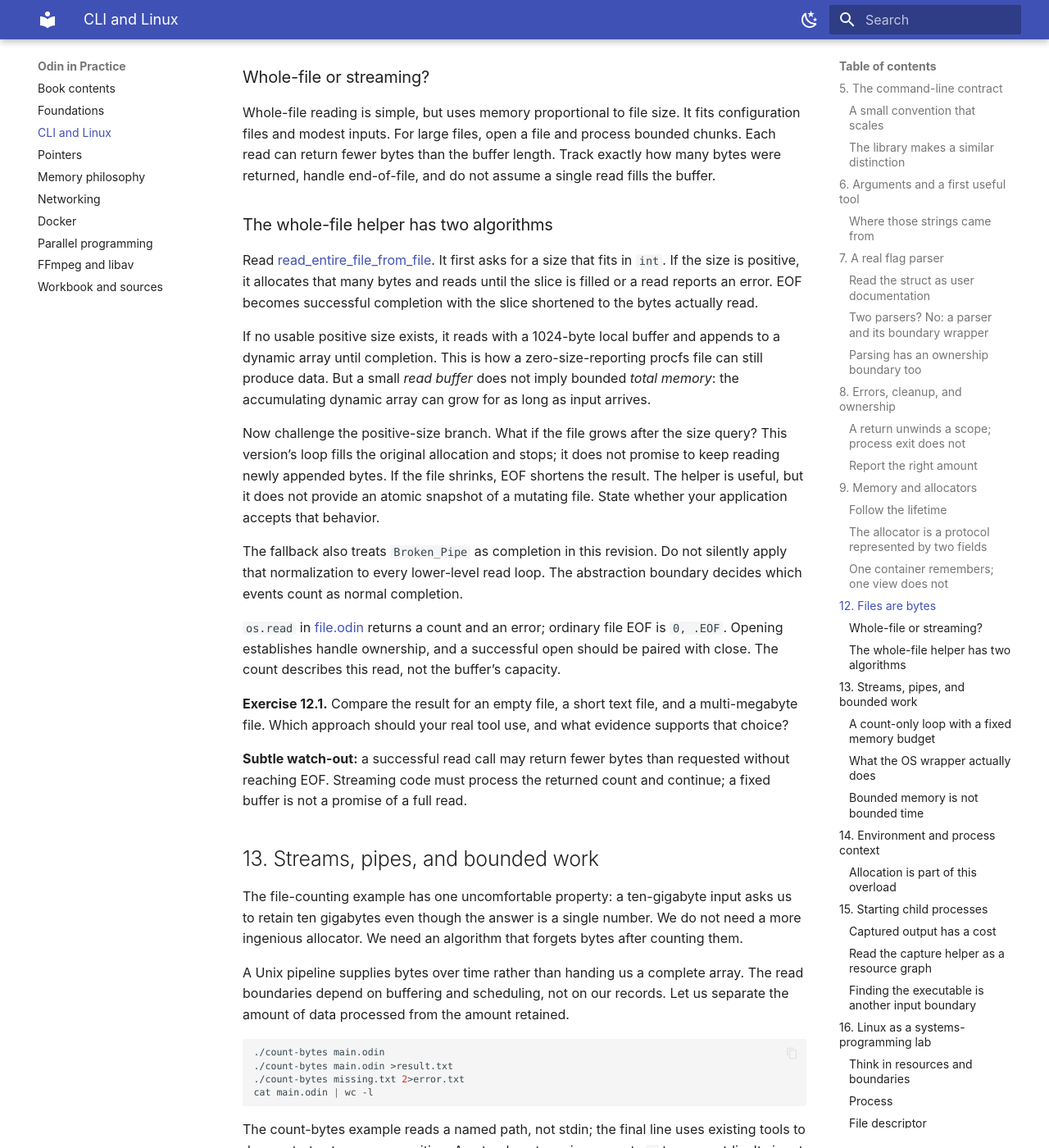
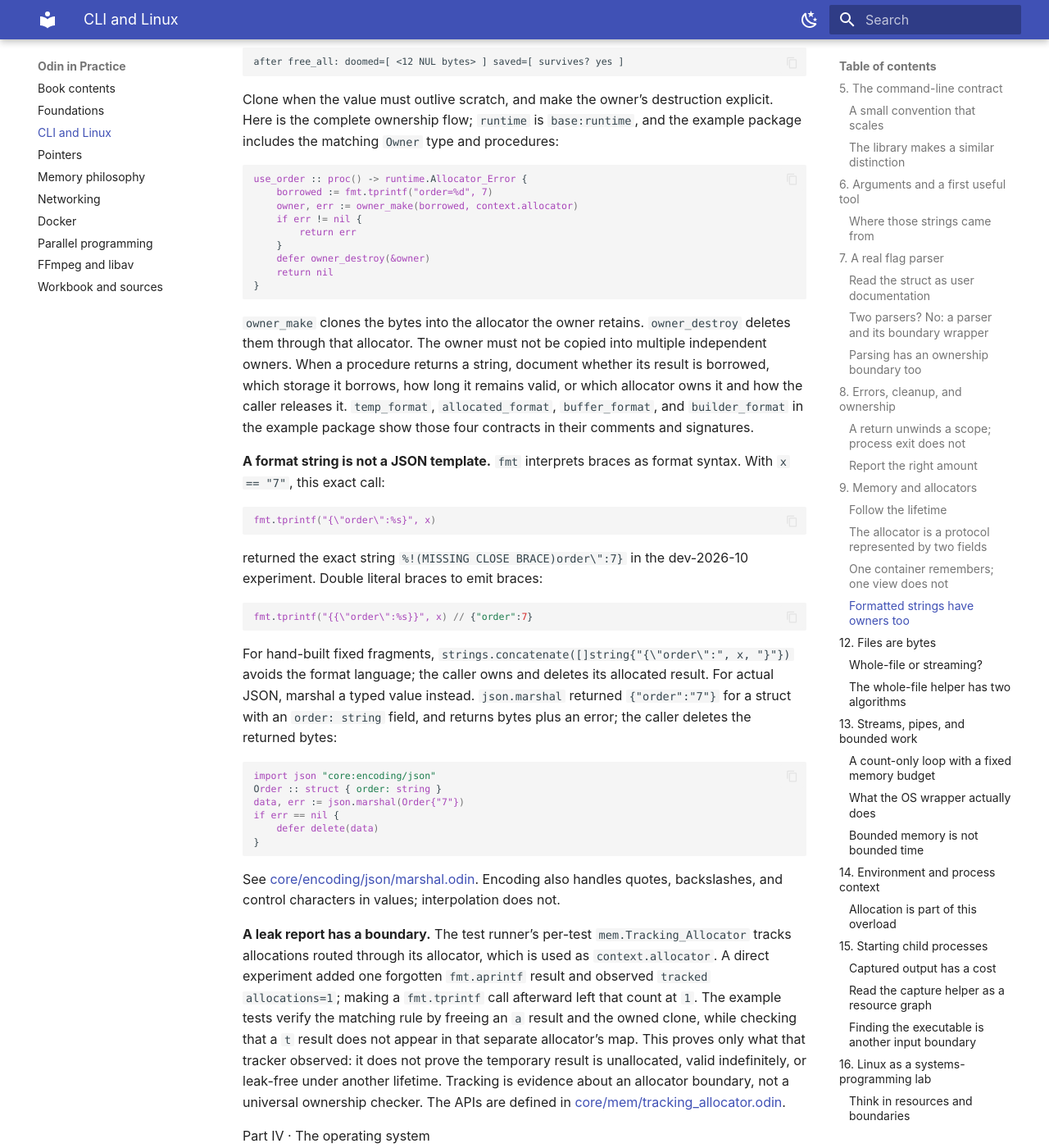
Before and after one commit to weima/odin-in-practice, an MkDocs documentation site: the page built from docs/chapters/cli-linux.md, in a window 1280 px wide and 1400 px high, scrolled down 10665 px. Shown: the whole window at 82% size. Built offline with MkDocs 1.6.1 and Material for MkDocs 9.7.7, drawn with Linux system fonts in a browser that asks for light colours; some of the changed text lies outside the part shown.

Commit message:
docs(cli): explain who owns a formatted string
Chapter 9 gains a subsection on the fmt printf families (t borrows temporary storage, a returns caller-owned memory, b views a buffer, sb uses a builder), on cloning a temporary result into an owner, on fmt treating { as format syntax (so a JSON template needs {{ or a different tool), and on what a tracking allocator does and does not prove. It states plainly that deleting a tprintf result is undefined behaviour even though a small experiment survived it. docs/examples/09-ownership-traps holds the tested ownership patterns.

````diff
--- a/docs/chapters/cli-linux.md
+++ b/docs/chapters/cli-linux.md
@@ -286,6 +286,82 @@ The scope-local context makes a cross-cutting choice available to nested Odin ca
 **Exercise 9.1.** Move allocation into a repeated operation and compare cleanup at the end of each iteration with cleanup only at the end of the command. Use an allocator/debugging tool to inspect the lifetime, then restore the correct owner.
 
 **Subtle watch-out:** a short process may appear to “work” without freeing memory because the OS reclaims it at exit. That does not make the ownership correct for a long-running CLI or service. Also, a `defer` runs at its lexical scope exit; check which scope contains it.
+
+<a id="dogfood-formatted-ownership"></a>
+### Formatted strings have owners too
+
+A formatted string is still an allocation—or a view into one. Its type does not tell you who must keep the bytes alive or release them. Read the contract for the specific formatter in [core/fmt/fmt.odin](https://github.com/odin-lang/Odin/blob/84bc3fc2100b0f7880a3af37f71bccdcda41c6f9/core/fmt/fmt.odin):
+
+| Family | Examples | Result storage | Who manages it? |
+| --- | --- | --- | --- |
+| `t` | `tprintf`, `tprintfln` | `context.temp_allocator` | Borrow it only until temporary storage is reset. Do not `delete` it. |
+| `a` | `aprintf`, `aprintfln` | The supplied allocator, default `context.allocator` | Caller must `delete` with that same allocator. |
+| `b` | `bprintf`, `bprintfln` | The supplied byte buffer | The result is a view into the buffer. Keep the buffer alive; do not delete the view. |
+| `s` | `sbprintf`, `sbprintfln` | The supplied `strings.Builder` | The builder owns its buffer; keep it alive and call `strings.builder_destroy` when done. |
+
+The paired non-formatting procedures (`tprint`, `aprint`, `bprint`, `sbprint`, and their newline forms) use the corresponding storage rule. `a` procedures let you select an allocator; the allocator defaults do not make the returned bytes caller-independent. See [core/strings/builder.odin](https://github.com/odin-lang/Odin/blob/84bc3fc2100b0f7880a3af37f71bccdcda41c6f9/core/strings/builder.odin) for the builder lifecycle.
+
+**A `t` result is borrowed scratch.** In an isolated dev-2026-10 experiment, calling `delete` on a `fmt.tprintf` result produced no error and did not crash:
+
+```odin
+value := fmt.tprintf("delete me")
+delete(value)
+fmt.println("after delete")
+```
+
+```text
+after delete
+exit=0
+```
+
+That silent success does not make deletion valid: the result belongs to the temporary allocator, not the caller, and passing it to `delete` is undefined behaviour. It may crash, corrupt the heap, or appear to work. The same mistake crashed a larger program with a segfault in the free path (Coffee Shop, on its second Herdr tab), yet this small isolated program survived it. Surviving once proves nothing. A temporary result also becomes unusable after its allocator is reset. This experiment printed twelve zero bytes from a saved `tprintf` result after `mem.free_all(context.temp_allocator)`, while an independent clone still printed `survives? yes`:
+
+```text
+after free_all: doomed=[ <12 NUL bytes> ] saved=[ survives? yes ]
+```
+
+Clone when the value must outlive scratch, and make the owner’s destruction explicit. Here is the complete ownership flow; `runtime` is `base:runtime`, and the example package includes the matching `Owner` type and procedures:
+
+```odin
+use_order :: proc() -> runtime.Allocator_Error {
+    borrowed := fmt.tprintf("order=%d", 7)
+    owner, err := owner_make(borrowed, context.allocator)
+    if err != nil {
+        return err
+    }
+    defer owner_destroy(&owner)
+    return nil
+}
+```
+
+`owner_make` clones the bytes into the allocator the owner retains. `owner_destroy` deletes them through that allocator. The owner must not be copied into multiple independent owners. When a procedure returns a string, document whether its result is borrowed, which storage it borrows, how long it remains valid, or which allocator owns it and how the caller releases it. `temp_format`, `allocated_format`, `buffer_format`, and `builder_format` in the example package show those four contracts in their comments and signatures.
+
+**A format string is not a JSON template.** `fmt` interprets braces as format syntax. With `x == "7"`, this exact call:
+
+```odin
+fmt.tprintf("{\"order\":%s}", x)
+```
+
+returned the exact string `%!(MISSING CLOSE BRACE)order\":7}` in the dev-2026-10 experiment. Double literal braces to emit braces:
+
+```odin
+fmt.tprintf("{{\"order\":%s}}", x) // {"order":7}
+```
+
+For hand-built fixed fragments, `strings.concatenate([]string{"{\"order\":", x, "}"})` avoids the format language; the caller owns and deletes its allocated result. For actual JSON, marshal a typed value instead. `json.marshal` returned `{"order":"7"}` for a struct with an `order: string` field, and returns bytes plus an error; the caller deletes the returned bytes:
+
+```odin
+import json "core:encoding/json"
+Order :: struct { order: string }
+data, err := json.marshal(Order{"7"})
+if err == nil {
+    defer delete(data)
+}
+```
+
+See [core/encoding/json/marshal.odin](https://github.com/odin-lang/Odin/blob/84bc3fc2100b0f7880a3af37f71bccdcda41c6f9/core/encoding/json/marshal.odin). Encoding also handles quotes, backslashes, and control characters in values; interpolation does not.
+
+**A leak report has a boundary.** The test runner’s per-test `mem.Tracking_Allocator` tracks allocations routed through its allocator, which is used as `context.allocator`. A direct experiment added one forgotten `fmt.aprintf` result and observed `tracked allocations=1`; making a `fmt.tprintf` call afterward left that count at `1`. The example tests verify the matching rule by freeing an `a` result and the owned clone, while checking that a `t` result does not appear in that separate allocator’s map. This proves only what that tracker observed: it does not prove the temporary result is unallocated, valid indefinitely, or leak-free under another lifetime. Tracking is evidence about an allocator boundary, not a universal ownership checker. The APIs are defined in [core/mem/tracking_allocator.odin](https://github.com/odin-lang/Odin/blob/84bc3fc2100b0f7880a3af37f71bccdcda41c6f9/core/mem/tracking_allocator.odin).
 
 <a id="files"></a>
 
````
Also changed, not shown: 3 other files.
